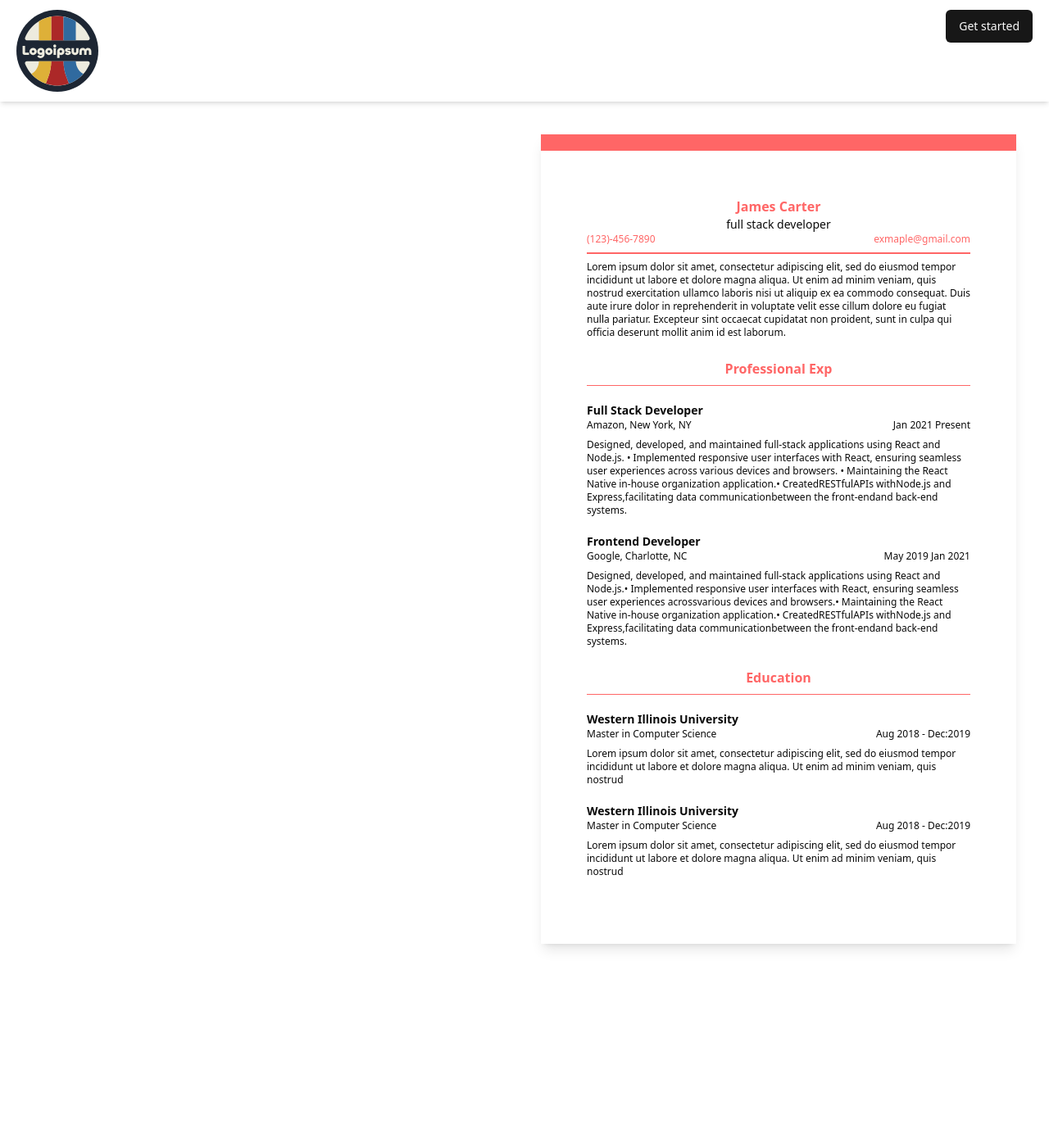
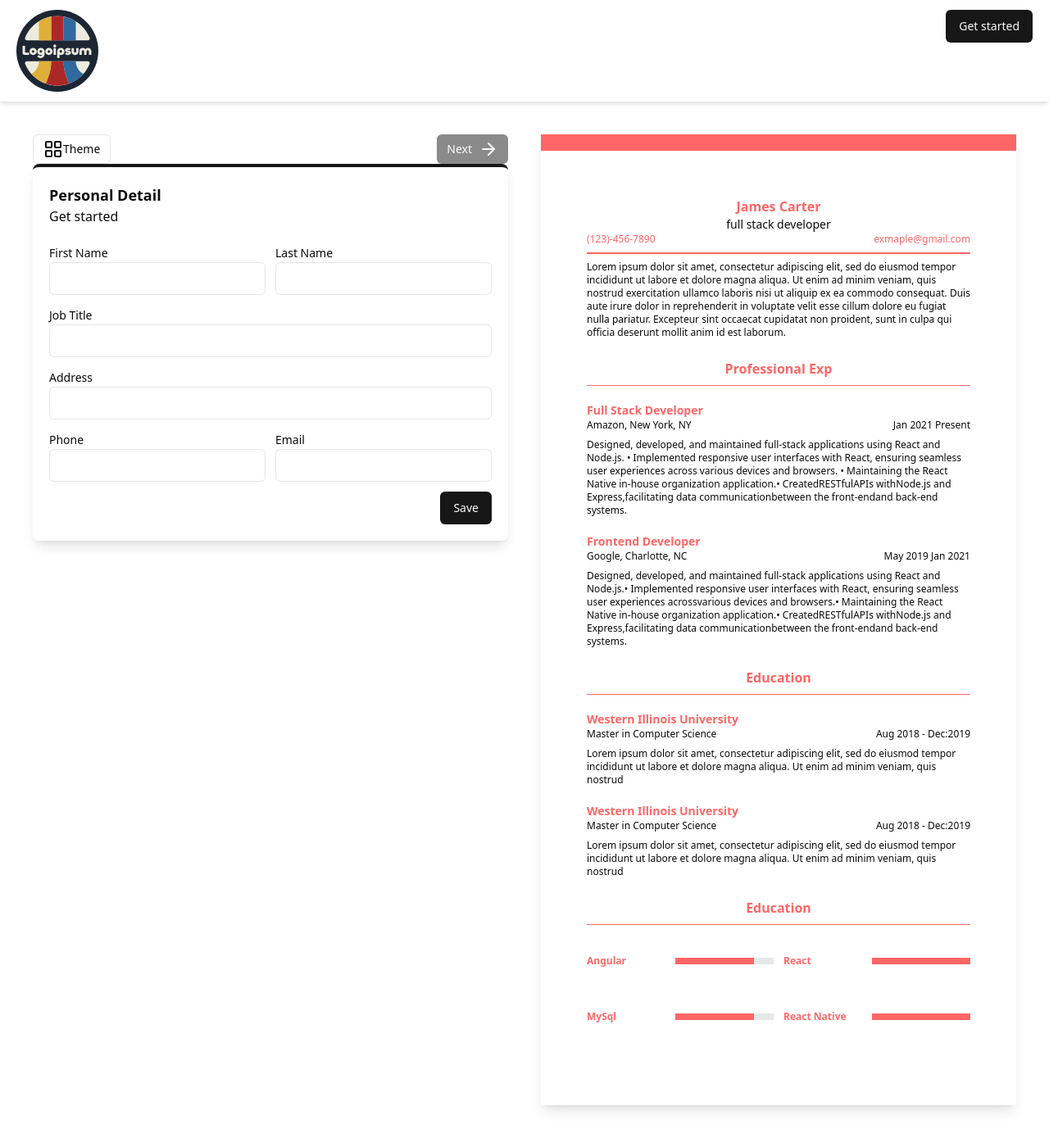
Before and after one commit to AleksNau/ResumeBuilder, a React (Vite) app: page /dashboard/resume/1/edit in a window 1280 px wide. Shown: the whole page at 82% size. Before the commit the page ends 1192 px from the top, so only its background shows below. Built offline with nearby package versions, Linux system fonts and the light colour scheme; no server answers.

Commit message:
Personal Form

```diff
--- a/src/dashboard/resume/components/FormSection.jsx
+++ b/src/dashboard/resume/components/FormSection.jsx
@@ -1,7 +1,20 @@
+import { ArrowLeft, ArrowRight, LayoutGrid } from "lucide-react";
+import PersonalDetailForm from "./forms/PersonalDetailForm";
+import { Button } from "@/components/ui/button";
+import { useState } from "react";
 const FormSection = () => {
+    const [activeFormIndex,setActiveFormIndex] = useState(1)
+    const [enableNext,setEnableNext] = useState(false)
     return (
     <div>
-
+        <div className="flex justify-between items-center">
+            <Button variant="outline" size="sm"><LayoutGrid/> Theme</Button>
+            <div className="flex gap-2">
+                {activeFormIndex>1&&<Button size="sm" onClick={()=> setActiveFormIndex(activeFormIndex-1)}><ArrowLeft/></Button>}
+                <Button disabled={!enableNext} className="flex gap-2" size="sm" onClick={()=> setActiveFormIndex(activeFormIndex+1)}>Next <ArrowRight/></Button>
+            </div>
+        </div>
+        {activeFormIndex===1?<PersonalDetailForm enableNext={(v)=>setEnableNext(v)}/>:null}
     </div> );
 }
 
--- a/src/dashboard/resume/components/ResumePreview.jsx
+++ b/src/dashboard/resume/components/ResumePreview.jsx
@@ -4,6 +4,7 @@ import PersonalDetailPreview from "./preview/PersonalDetail";
 import SummeryPreview from "./preview/SummeryPreview";
 import ProfExpPreview from "./preview/ProfExpPreview";
 import EducationalPreview from "./preview/EducationalPreview";
+import SkillPreview from "./preview/SkillPreview";
 
 const ResumePreview = () => {
     const {resumeInfo,setResumeInfo} = useContext(ResumeInfoContext);
@@ -12,7 +13,8 @@ const ResumePreview = () => {
         <PersonalDetailPreview resumeInfo={resumeInfo}/>
         <SummeryPreview resumeInfo={resumeInfo}/>
         <ProfExpPreview resumeInfo={resumeInfo}/>
-        {<EducationalPreview resumeInfo={resumeInfo}/>}
+        <EducationalPreview resumeInfo={resumeInfo}/>
+        <SkillPreview resumeInfo={resumeInfo}/>
     </div> );
 }
 
--- /dev/null
+++ b/src/dashboard/resume/components/forms/PersonalDetailForm.jsx
@@ -0,0 +1,55 @@
+import { useContext } from "react";
+import ResumeInfoContext from "../../../../context/ResumeInfoContext";
+import { Button } from "@/components/ui/button";
+import { Input } from "@/components/ui/input";
+const PersonalDetailForm = ({enableNext}) => {
+    const {resumeInfo,setResumeInfo} = useContext(ResumeInfoContext);
+    const handleInputChange = (e) => {
+        enableNext(false);
+        const {name,value} = e.target;
+
+        setResumeInfo({...resumeInfo,[name]:value})
+    }
+    const onSave = (e) => {
+        e.preventDefault();
+        enableNext(true);
+    }
+    return (
+    <div className="p-5 shadow-lg rounded-lg border-t-primary border-t-4">
+        <h2 className="font-bold text-lg">Personal Detail</h2>
+        <p>Get started</p>
+        <form onSubmit={onSave}>
+            <div className="grid grid-cols-2 mt-5 gap-3">
+                <div>
+                    <label htmlFor="firstName" className="text-sm">First Name</label>
+                    <Input type="text" id="firstName" name="firstName" required onChange={handleInputChange}/>
+                </div>
+                <div>
+                    <label htmlFor="lastName" className="text-sm">Last Name</label>
+                    <Input type="text" id="lastName" name="lastName" required onChange={handleInputChange}/>
+                </div>
+                <div className="col-span-2">
+                    <label htmlFor="jobTitle" className="text-sm">Job Title</label>
+                    <Input type="text" id="jobTitle" name="jobTitle" required onChange={handleInputChange}/>
+                </div>
+                <div className="col-span-2">
+                    <label htmlFor="address" className="text-sm">Address</label>
+                    <Input type="text" id="address" name="address" required onChange={handleInputChange}/>
+                </div>
+                <div>
+                    <label htmlFor="phone" className="text-sm">Phone</label>
+                    <Input type="text" id="phone" name="phone" required onChange={handleInputChange}/>
+                </div>
+                <div>
+                    <label htmlFor="email" className="text-sm">Email</label>
+                    <Input type="text" id="email" name="email" required onChange={handleInputChange}/>
+                </div>
+            </div>
+            <div className="mt-3 flex justify-end">
+                <Button type='submit'>Save</Button>
+            </div>
+        </form>
+    </div> );
+}
+
+export default PersonalDetailForm;
--- a/src/dashboard/resume/components/preview/EducationalPreview.jsx
+++ b/src/dashboard/resume/components/preview/EducationalPreview.jsx
@@ -7,7 +7,7 @@ const EducationalPreview = ({resumeInfo}) => {
         <hr style={{borderColor:resumeInfo?.themeColor}}/>
         {resumeInfo&&resumeInfo.education.map((item,index)=> {
                return (<div className="my-5" key={index}>
-                    <h2 className="text-sm font-bold">{item?.universityName}</h2>
+                    <h2 className="text-sm font-bold" style={{color:resumeInfo.themeColor}}>{item?.universityName}</h2>
                     <h2 className="text-xs flex justify-between">{item?.degree} in {item?.major} <span>{item?.startDate} - {item?.endDate}</span></h2>
                     <p className="text-xs my-2">{item?.description}</p>
                 </div> )
--- a/src/dashboard/resume/components/preview/ProfExpPreview.jsx
+++ b/src/dashboard/resume/components/preview/ProfExpPreview.jsx
@@ -7,7 +7,7 @@ const ProfExpPreview = ({resumeInfo}) => {
             <hr style={{borderColor:resumeInfo?.themeColor}}/>
             {resumeInfo&&resumeInfo.experience.map((exp,index)=> {
                return (<div className="my-5" key={index}>
-                    <h2 className="text-sm font-bold">{exp?.title}</h2>
+                    <h2 className="text-sm font-bold" style={{color:resumeInfo.themeColor}}>{exp?.title}</h2>
                     <h2 className="text-xs flex justify-between">{exp?.companyName}, {exp?.city}, {exp?.state} <span>{exp?.startDate} {exp?.currentlyWorking?"Present": exp?.endDate}</span></h2>
                     <p className="text-xs my-2">{exp?.workSummery}</p>
                 </div> )
--- /dev/null
+++ b/src/dashboard/resume/components/preview/SkillPreview.jsx
@@ -0,0 +1,20 @@
+const SkillPreview = ({resumeInfo}) => {
+    return (
+    <div className="my-6">
+        <h2 className="text-center font-bold test-sm mb-2"
+        style={{color:resumeInfo?.themeColor}}>Education</h2>
+        <hr style={{borderColor:resumeInfo?.themeColor}}/>
+        <div className="grid grid-cols-2 gap-3 my-4">
+        {resumeInfo&&resumeInfo.skills.map((item,index)=> {
+               return (<div className="my-5 flex items-center justify-between" key={index}>
+                    <h2 className="text-xs font-bold" style={{color:resumeInfo.themeColor}}>{item?.name}</h2>
+                    <div className="h-2 bg-gray-200 w-[120px]">
+                        <div className="h-2" style={{backgroundColor:resumeInfo?.themeColor,width:item?.rating+'%'}}></div>
+                    </div>
+                </div> )
+            })}
+        </div>
+    </div> );
+}
+
+export default SkillPreview;
```
